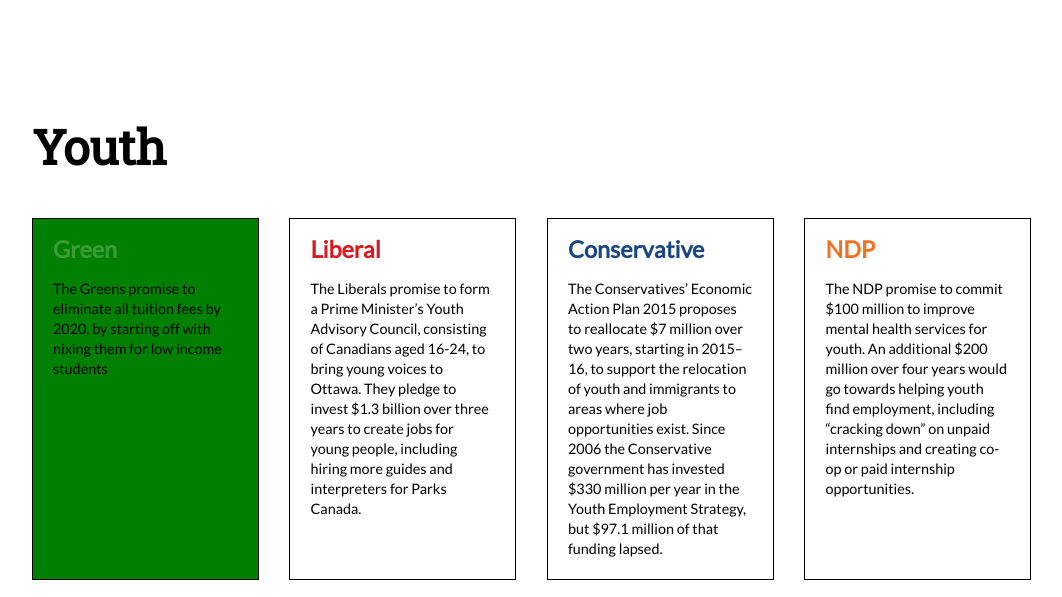
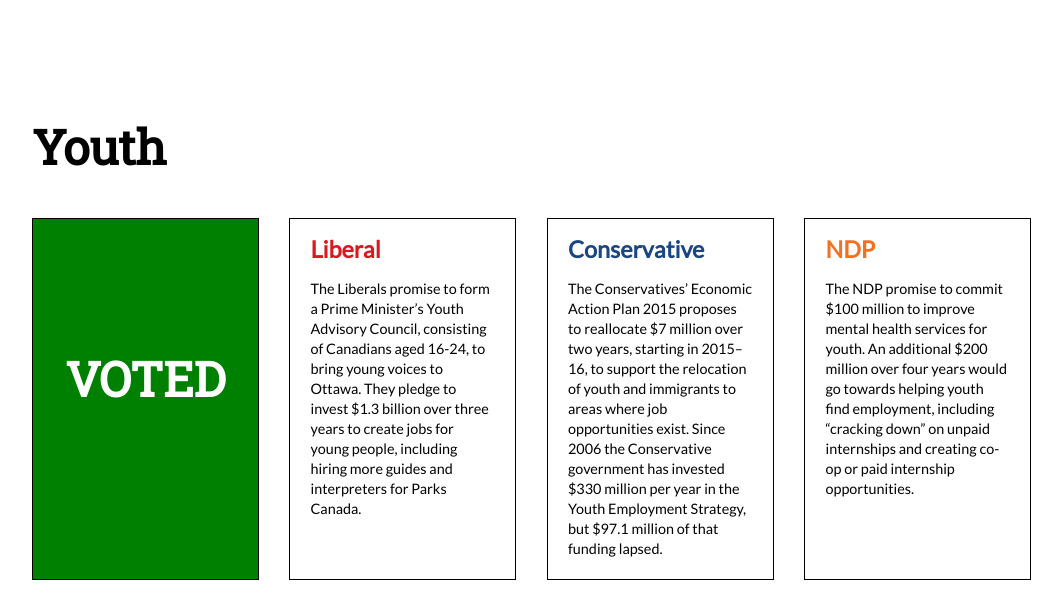
Before and after one commit to tak4822/Agile-Green-Team, a PHP site: page /compare.php in a window 1280 px wide, after a click that opens the changed part. Shown: the part 713-1310 px from the top of the page, without its empty margins (93-1155 px from the left). Run offline with PHP 8.4, Linux system fonts and the light colour scheme; some libraries are stand-ins or nearby versions.

Commit message:
Card flipping animation

```diff
--- a/css/main.css
+++ b/css/main.css
@@ -1228,6 +1228,69 @@
     display: table;
     clear: both; }
 
+.selected .card--front {
+  transform: rotateY(-180deg); }
+.selected .card--back {
+  transform: rotateY(0deg);
+  width: 100%; }
+.selected .policy__item {
+  padding: 0 !important; }
+
+.policyCard {
+  /* color: pink; */
+  position: relative;
+  height: 100%;
+  width: 100%;
+  /* min-height:400px;
+  min-width: 300px; */ }
+
+.policyCard--inner {
+  display: flex;
+  display: -moz-box;
+  display: -ms-flexbox;
+  display: -webkit-box;
+  display: -webkit-flex;
+  flex-direction: column;
+  justify-content: flex-start;
+  margin: 0;
+  padding: 0; }
+
+.flex-item-inner a {
+  color: #fff;
+  cursor: pointer; }
+
+/*-------- cards --------*/
+.card--front .card--back {
+  width: 100%;
+  height: 100%;
+  padding: 0;
+  margin: 0;
+  justify-content: center; }
+
+.card--back {
+  color: white;
+  text-align: center;
+  width: 100%;
+  padding: 0;
+  margin: 0;
+  height: 100%;
+  background-color: #1e1e1e;
+  -webkit-transform: rotateY(-180deg);
+  transform: rotateY(-180deg);
+  -webkit-backface-visibility: hidden;
+  backface-visibility: hidden;
+  position: absolute;
+  top: 0;
+  left: 0;
+  -webkit-transition: -webkit-transform 0.3s;
+  transition: transform 0.3s; }
+
+.card--front {
+  -webkit-backface-visibility: hidden;
+  backface-visibility: hidden;
+  -webkit-transition: -webkit-transform 0.3s;
+  transition: transform 0.3s; }
+
 /*===============================================================
                         MEDIA QUERIES
 =================================================================*/
@@ -1238,9 +1301,12 @@
   .compare__policies--marijuana, .compare__policies--youth, .compare__policies--firstnations, .compare__policies--housing, .compare__policies--environment, .compare__policies--privacy, .compare__policies--veteran, .compare__policies--health {
     flex-direction: column; } }
 @media screen and (min-width: 601px) and (max-width: 1000px) {
+  .compare__policies--marijuana, .compare__policies--youth, .compare__policies--firstnations, .compare__policies--housing, .compare__policies--environment, .compare__policies--privacy, .compare__policies--veteran, .compare__policies--health {
+    flex-wrap: wrap;
+    flex-basis: 50%; }
+
   .policy__item {
-    flex-basis: 50%;
-    flex-wrap: wrap; }
+    flex-basis: 50%; }
 
   .compare__policies--marijuana, .compare__policies--youth, .compare__policies--firstnations, .compare__policies--housing, .compare__policies--environment, .compare__policies--privacy, .compare__policies--veteran, .compare__policies--health {
     display: flex; }
--- a/js/compare.js
+++ b/js/compare.js
@@ -1,9 +1,6 @@
 
 
 function displayAllPolicies (party, divName, colour) {
-    //ADD RADIO BUTTONS TO EACH POLICY
-    //ID SHOULD BE POLCIY + COLOR
-
 
     for (var i = 0; i < (party.policies.length) ; i += 1) {
 
@@ -19,9 +16,31 @@
       console.log(isSelected);
       var currentPolicy = party.policies[i];
       var currentClass = ".compare__policies--" + currentPolicy.name.toLowerCase();
-      $(currentClass).append("<label for='"+currentPolicy.name.toLowerCase()+"--" + colour +"'  class='"+isSelected+" pol policy__item policy__item--"+colour+"' data-colour='" + colour + "' "+isColour+" data-policy='" +currentPolicy.name+ "'><h3>" + party.name + "</h3>" + "<p>" + currentPolicy.description + " <input type='radio' name='compare__policies--" + currentPolicy.name.toLowerCase()+"' id='"+currentPolicy.name.toLowerCase()+ "--" + colour +"' class='radio' value='"+colour+"'></p></label>");
+      // $(currentClass).append("<label for='"+currentPolicy.name.toLowerCase()+"--" + colour +"'  class='"+isSelected+" pol policy__item policy__item--"+colour+"' data-colour='" + colour + "' "+isColour+" data-policy='" +currentPolicy.name+ "'><h3>" + party.name + "</h3>" + "<p>" + currentPolicy.description + " <input type='radio' name='compare__policies--" + currentPolicy.name.toLowerCase()+"' id='"+currentPolicy.name.toLowerCase()+ "--" + colour +"' class='radio' value='"+colour+"'></p></label>");
+
+      var currentDiv = "<article class='js-flip flip policy__item policy__item--"+colour+"''  data-policy='" +currentPolicy.name + "' data-colour='" + colour + "' >";
+      currentDiv += "<div class='policyCard'>";
+          currentDiv += "<div class='policyCard--inner'>";
+          //FRONT PART OF CARD
+              currentDiv += "<label for='"+currentPolicy.name.toLowerCase()+"--" + colour +"' class='card--front'>";
+              currentDiv += "<h3>" + party.name + "</h3>";
+              currentDiv += "<p>" + currentPolicy.description + " </p>";
+              currentDiv += "<input type='radio' name='compare__policies--" + currentPolicy.name.toLowerCase()+"' id='"+currentPolicy.name.toLowerCase()+ "--" + colour +"' class='radio' hidden>";
+              currentDiv += "</label>";
+          //BACK OF CARD
+              currentDiv += "<div class='card--back' style='background-color:"+colour+"'>";
+                  currentDiv += "<h2> VOTED </h2>";
+          currentDiv += "</div>";
+      currentDiv += "</div>";
+  currentDiv += "</article>";
+
+      $(currentClass).append(currentDiv);
     }
 }
+
+$('.js-flip').click(function(){
+  policyVoting($(this));
+});
 //==========================================
 //GLOBAL VARIABLES
 //==========================================
@@ -46,8 +65,9 @@
   if($(policyClass).children().hasClass('selected')){
     $(policyClass).children().removeClass('selected');
     $(policyClass).children().css("background", "white");
-  $(policyClass).children().addClass('selected');
+    // $(policyClass).children().addClass('selected');
     localStorage.setItem(currentElem.data('policy').toUpperCase(), currentElem.data('colour'));
+    currentElem.addClass('selected');
     currentElem.css({"background":currentCol});
   }
   else {
@@ -56,27 +76,6 @@
   }
   countVoting();
 }
-
-// function countSelected(){
-//      var currentCol = $('.selected').data("colour");
-//         switch(currentCol){
-//         case "green":
-//             greenCount += 1;
-//             break;
-//         case "blue":
-//             conservativeCount += 1;
-//             break;
-//         case "red":
-//             liberalCount += 1;
-//             break;
-//         case "orange":
-//             ndpCount += 1;
-//             break;
-//         }
-//         console.log("NDP" + ndpCount +  " LIB " + liberalCount + " CONS" + conservativeCount + " GREEN" + greenCount );
-//
-//   }
-
 
 $('#comparePage').ready(function(){
 var myAjax = $.ajax({
--- a/scss/comparing.scss
+++ b/scss/comparing.scss
@@ -261,6 +261,82 @@
     justify-content:space-between;
 
 }
+.selected {
+  .card--front {
+    transform: rotateY(-180deg);
+
+  }
+
+  .card--back {
+    transform: rotateY(0deg);
+    width:100%;
+
+  }
+  .policy__item {
+    padding:0 !important;
+  }
+
+}
+
+.policyCard {
+    /* color: pink; */
+   position: relative;
+   height:100%;
+   width:100%;
+   /* min-height:400px;
+   min-width: 300px; */
+  }
+
+  .policyCard--inner {
+    display: flex;
+    display: -moz-box;
+    display: -ms-flexbox;
+    display: -webkit-box;
+    display: -webkit-flex;
+    flex-direction: column;
+   justify-content: flex-start;
+    margin: 0;
+    padding: 0;
+  }
+  .flex-item-inner a {
+    color: #fff;
+    cursor: pointer;
+  }
+  /*-------- cards --------*/
+
+ .card--front .card--back {
+    width:100%;
+    height:100%;
+    padding: 0;
+    margin: 0;
+    justify-content: center;
+  }
+
+  .card--back {
+   color:white;
+   text-align:center;
+   width:100%;
+   padding:0;
+   margin:0;
+   height:100%;
+    background-color: #1e1e1e;
+    -webkit-transform: rotateY(-180deg);
+   transform: rotateY(-180deg);
+   -webkit-backface-visibility: hidden;
+   backface-visibility: hidden;
+   position: absolute;
+    top: 0;
+   left: 0;
+   -webkit-transition: -webkit-transform 0.3s;
+    transition: transform 0.3s;
+  }
+
+  .card--front {
+   -webkit-backface-visibility: hidden;
+   backface-visibility: hidden;
+   -webkit-transition: -webkit-transform 0.3s;
+    transition: transform 0.3s;
+  }
 
 
 /*===============================================================
@@ -278,9 +354,13 @@
 }
 
 @media screen and (min-width:601px) and (max-width:1000px) {
+    .compare__policies--marijuana, .compare__policies--youth, .compare__policies--firstnations, .compare__policies--housing, .compare__policies--environment, .compare__policies--privacy, .compare__policies--veteran, .compare__policies--health {
+      flex-wrap:wrap;
+      flex-basis:50%;
+  }
     .policy__item  {
-        flex-basis:50%;
-        flex-wrap:wrap;
+      flex-basis:50%;
+
    }
 
 
```
Also changed, not shown: 1 other file. Lines whose indentation alone changed are shown as unchanged.
